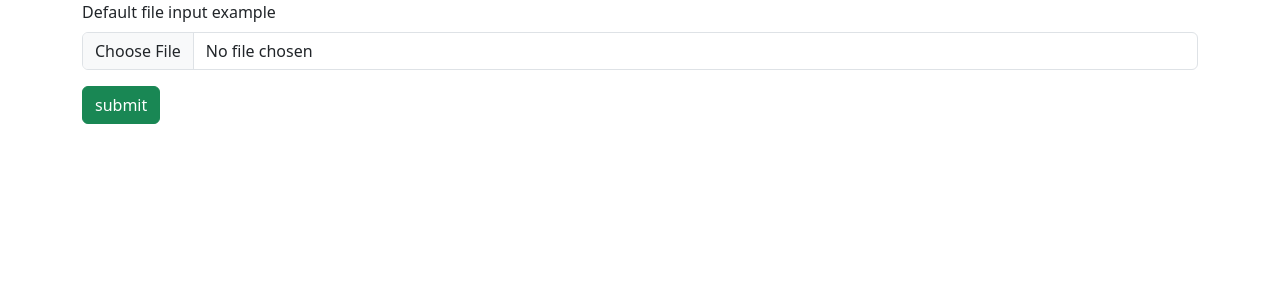
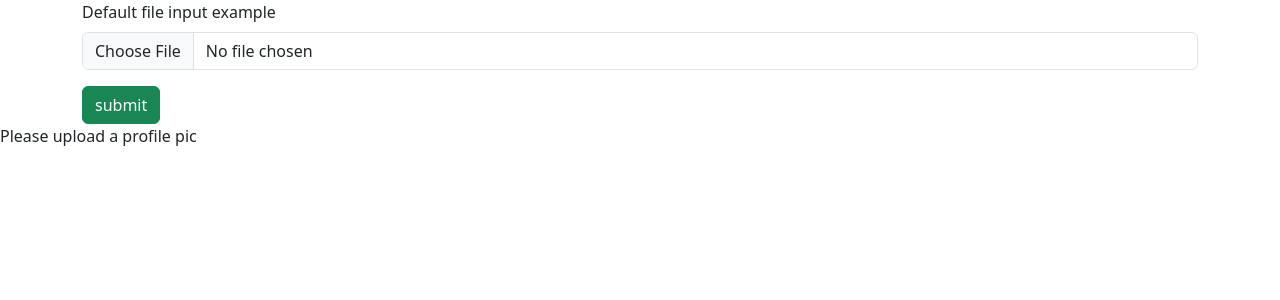
Before and after one commit to chandupant07/php, a PHP site: page / in a window 1280 px wide. Shown: the top 300 px of the page. Run offline with PHP 8.4, Linux system fonts and the light colour scheme.

Commit message:
complate

```diff
--- a/index.php
+++ b/index.php
@@ -11,16 +11,42 @@
 </head>
 
 <body>
-  <form action="" method="POST" enctype="">
+  <form action="" method="POST" enctype="multipart/form-data">
     <div class="container">
       <div class="mb-3">
         <label for="formFile" class="form-label">Default file input example</label>
-        <input class="form-control" type="file" id="formFile">
+        <input class="form-control" type="file" id="formFile" name="file">
       </div>
 
       <input type="submit" value="submit" name="submit" class="btn btn-success" />
     </div>
   </form>
+  <?php
+  if (isset($_POST['submit'])) {
+    if (is_uploaded_file($_FILES['file']['tmp_name'])) {
+      $fileName = $_FILES['file']['name'];
+      $fTmp = $_FILES['file']['tmp_name'];
+      $type = $_FILES['file']['type'];
+      $fileType = ['image/jpeg', 'image/png', 'image/jpg'];
+
+      if (in_array($type, $fileType)) {
+        if (file_exists('upload/' . $fileName)) {
+          $str = substr(str_shuffle('helloWelcome'), 10, 10);
+          $fileName = $str . "_" . time() . "_" . $fileName;
+        }
+        if (move_uploaded_file($fTmp, "upload/" . $fileName)) {
+          echo "<p>success! profile photo update successfully</p>";
+        } else {
+          echo "<p>Sorry ! unable to upload file</p>";
+        }
+      } else {
+        echo "select a valid file formate";
+      }
+    }
+  } else {
+    echo "Please upload a profile pic";
+  }
+  ?>
 </body>
 
 </html>
```
Also changed, not shown: upload/WhatsApp Image 2025-03-05 at 19.37.07_797cd2f0.jpg (added).
